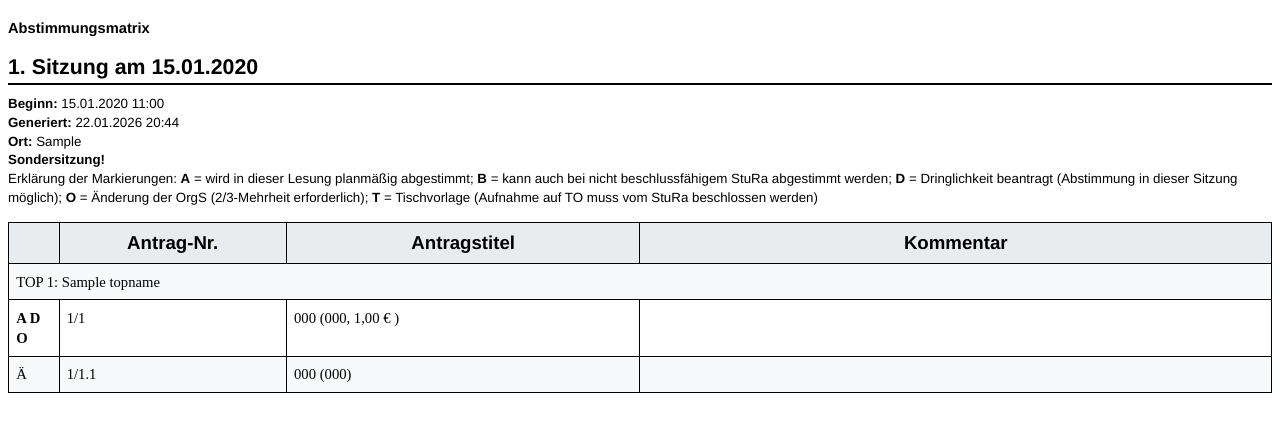
After one commit to JakobSinn/tiro, a Django app: page /sitzung/1/abstimmungsmatrix in a window 1280 px wide. The commit adds this page. Shown: the top 432 px of the page. Run offline with Django 5.2, Linux system fonts and the light colour scheme; tables that the repository leaves empty hold one stand-in row (values such as "Sample post"); some libraries are stand-ins or nearby versions.

Commit message:
Abstimmungsmatrix + TOP-Namenssystem

```diff
--- /dev/null
+++ b/hauptverwalter/helper.py
@@ -0,0 +1,46 @@
+from typing import List
+from .models import Lesung, Sitzung, TOPname
+
+
+def buildTOPs(sitzung: Sitzung) -> List[dict]:
+    lesungen = (
+        Lesung.objects.filter(sitzung=sitzung)
+        .select_related("antrag")
+        .order_by("prio", "-antrag__formell_eingereicht")
+    )
+
+    # Load TOP names once and index by prio
+    topnames_by_prio = {
+        top.prio: top.name for top in TOPname.objects.filter(sitzung=sitzung)
+    }
+
+    grouped = []
+    current_priority = None
+    priority_block = None
+    top_counter = 0  # laufende TOP-Nummer
+
+    for lesung in lesungen:
+        if lesung.prio != current_priority:
+            current_priority = lesung.prio
+            top_counter += 1
+
+            titel = (
+                "TOP "
+                + str(top_counter)
+                + ": "
+                + topnames_by_prio.get(
+                    current_priority,
+                    "",
+                )
+            )
+
+            priority_block = {
+                "prio": current_priority,
+                "titel": titel,
+                "lesungen": [],
+            }
+            grouped.append(priority_block)
+
+        priority_block["lesungen"].append(lesung)
+
+    return grouped
--- a/hauptverwalter/models.py
+++ b/hauptverwalter/models.py
@@ -667,3 +667,21 @@ class Lesung(UUIDPrimaryKeyMixin, models.Model):
 
     def __str__(self):
         return f"Lesung {self.nummer} von {self.antrag} in Sitzung {self.sitzung.nummer}, {self.get_status_display()}"
+
+
+class TOPname(UUIDPrimaryKeyMixin, models.Model):
+    """Gibt einem bestimmten Prioritäten-Level in einer Sitzung einen bestimmten Namen"""
+
+    sitzung = models.ForeignKey(Sitzung, on_delete=models.CASCADE)
+    name = models.CharField(
+        help_text="Der TOP-Name für alle Lesungen mit diesem Prio-Wert", max_length=200
+    )
+    prio = models.IntegerField(
+        verbose_name="Prioritätswert, der mit diesem Namen bezeichnet werden soll",
+        help_text="Niedrige Werte tauchen auf generierten Tagesordnungen früher auf",
+        validators=[MinValueValidator(0)],
+    )
+
+    class Meta:
+        unique_together = [["name", "sitzung"], ["prio", "sitzung"]]
+        ordering = ["sitzung__nummer", "prio"]
--- a/hauptverwalter/urls.py
+++ b/hauptverwalter/urls.py
@@ -8,6 +8,7 @@ from .views import (
     AntragLeiterView,
     BaseAntragView,
     AntragQuittungView,
+    SitzungAbstimmungsmatrixView,
 )
 
 urlpatterns = [
@@ -47,6 +48,11 @@ urlpatterns = [
         name="sitzung_detail_by_nummer",
     ),
     path(
+        "sitzung/<int:nummer>/abstimmungsmatrix",
+        SitzungAbstimmungsmatrixView.as_view(),
+        name="sitzung_matrix",
+    ),
+    path(
         "legislatur/<int:legislatur_nummer>/",
         SitzungListView.as_view(),
         name="legislatur_by_nummer",
--- a/hauptverwalter/views.py
+++ b/hauptverwalter/views.py
@@ -11,6 +11,7 @@ import io
 
 from .models import Antrag, Unterantrag, Sitzung, Legislatur, Lesung  # noqa: F401
 from .forms import BaseAntragForm
+from .helper import buildTOPs
 
 
 def get_current_legislature():
@@ -177,12 +178,49 @@ class SitzungDetailView(DetailView):
             # Lookup by composite key
             return get_object_or_404(queryset, nummer=nummer)
 
-        if nummer:
-            # Lookup by composite key
-            return get_object_or_404(queryset, nummer=nummer)
-
         # If neither lookup works, raise the normal error
         return get_object_or_404(queryset, pk=None)
+
+
+class SitzungAbstimmungsmatrixView(WeasyTemplateResponseMixin, DetailView):
+    """
+    Erzeugt eine Abstimmungsmatrix für eine Sitzung als PDF.
+    """
+
+    model = Sitzung
+    template_name = "hauptverwalter/pdf/abstimmungsmatrix.html"
+    pdf_filename = None  # set dynamically
+
+    def get_object(self, queryset=None):
+        queryset = queryset or self.get_queryset()
+        return get_object_or_404(
+            queryset,
+            nummer=self.kwargs.get("nummer"),
+        )
+
+    def get_context_data(self, **kwargs):
+        context = super().get_context_data(**kwargs)
+
+        sitzung = self.object
+
+        context.update(
+            {
+                "sitzung": sitzung,
+                "bloecke": buildTOPs(sitzung),
+                "now": timezone.now(),
+            }
+        )
+        return context
+
+    def get_pdf_filename(self):
+        return f"sitzung_{self.object.nummer}_abstimmungsmatrix.pdf"
+
+    def get_pdf_response(self, pdf):
+        response = super().get_pdf_response(pdf)
+        response["Content-Disposition"] = (
+            f'inline; filename="{self.get_pdf_filename()}"'
+        )
+        return response
 
 
 class SitzungDocxView(DetailView):
--- /dev/null
+++ b/templates/hauptverwalter/pdf/abstimmungsmatrix.html
@@ -0,0 +1,187 @@
+<!DOCTYPE html>
+<html lang="de">
+<head>
+  <meta charset="utf-8">
+
+  <style>
+    @page {
+      size: A4;
+      margin: 2cm 2cm 3cm 2cm;
+
+      @bottom-center {
+        content: "Abstimmungsmatrix für die {{ sitzung.nummer }}. Sitzung – Seite "
+                 counter(page) " von " counter(pages)
+                 " – Stand {{ now|date:'d.m.Y H:i' }}";
+        font-size: 9pt;
+      }
+    }
+
+    body {
+      font-family: "Times New Roman", Times, serif;
+      font-size: 11pt;
+      line-height: 1.4;
+      color: #000;
+    }
+
+    h1 {
+      font-family: Helvetica, sans-serif;
+      font-size: 16pt;
+      border-bottom: 2px solid #000;
+      margin-bottom: 0.5em;
+    }
+
+    h3 {
+      font-family: Helvetica, sans-serif;
+      font-size: 11pt;
+      margin-top: 1.2em;
+    }
+
+    .meta {
+      font-family: Helvetica, sans-serif;
+      font-size: 10pt;
+      margin-bottom: 1em;
+    }
+
+    /* ---- Bootstrap 5.3 table subset (PDF-safe) ---- */
+
+    .table {
+      width: 100%;
+      border-collapse: collapse;
+      margin-top: 1em;
+      table-layout: fixed;
+    }
+
+    .table th,
+    .table td {
+      border: 1px solid #000;
+      padding: 0.45rem;
+      vertical-align: top;
+    }
+
+    .table thead th {
+      font-family: Helvetica, sans-serif;
+      font-size: 14pt;
+      background-color: #e9ecef;
+    }
+
+    .pdf-form { appearance: auto }
+
+    .table-striped tbody tr:nth-of-type(odd) {
+      background-color: #f8f9fa;
+    }
+
+    /* TOP rows override striping */
+    .top-row td {
+      background-color: #dee2e6 !important;
+      font-family: Helvetica, sans-serif;
+      font-weight: bold;
+    }
+
+    .nowrap {
+      white-space: nowrap;
+    }
+
+    .comment-cell {
+      height: 2.2cm;
+      padding: 0.25em;
+    }
+
+    .comment-field {
+      appearance: auto;
+
+      display: block;
+      width: 100%;
+      height: 100%;          /* now works because parent has explicit height */
+
+      box-sizing: border-box;
+
+      background: transparent;
+      resize: none;
+
+      font-family: "Times New Roman", Times, serif;
+      font-size: 11pt;
+      line-height: 1.4;
+    }
+  </style>
+</head>
+<body>
+  <h3>Abstimmungsmatrix</h3>
+  <h1><strong>{{ sitzung.nummer }}. Sitzung</strong> am {{ sitzung.anfang|date:"d.m.Y" }}</h1>
+
+  <div class="meta">
+    <strong>Beginn:</strong> {{ sitzung.anfang|date:"d.m.Y H:i" }}<br>
+    <strong>Generiert:</strong> {{ now|date:"d.m.Y H:i" }}<br>
+    <strong>Ort:</strong> {{ sitzung.ort }}<br>
+    {% if sitzung.is_sondersitzung %}
+    <strong>Sondersitzung!</strong><br>
+    {% endif %}
+    {% if sitzung.anmerkung %}
+    <strong>Anmerkung des Präsidiums:</strong> {{ sitzung.anmerkung }} <br>
+    {% endif %}
+    Erklärung der Markierungen: <strong>A</strong> = wird in dieser Lesung planmäßig abgestimmt; <strong>B</strong> = kann auch bei nicht beschlussfähigem StuRa abgestimmt werden; <strong>D</strong> = Dringlichkeit beantragt (Abstimmung in dieser Sitzung möglich); <strong>O</strong> = Änderung der OrgS (2/3-Mehrheit erforderlich); <strong>T</strong> = Tischvorlage (Aufnahme auf TO muss vom StuRa beschlossen werden)
+  </div>
+
+  <table class="table table-striped table-bordered">
+    <colgroup>
+      <col style="width: 4%;">
+      <col style="width: 18%;">
+      <col style="width: 28%;">
+      <col style="width: 50%;">
+    </colgroup>
+    <thead>
+      <tr>
+        <th></th>
+        <th class="nowrap">Antrag-Nr.</th>
+        <th>Antragstitel</th>
+        <th>Kommentar</th>
+      </tr>
+    </thead>
+    <tbody>
+
+      {% for block in bloecke %}
+        <!-- TOP title row -->
+        <tr class="table-primary">
+          <td colspan="4">
+            {{ block.titel }}
+          </td>
+        </tr>
+
+        {% for lesung in block.lesungen %}
+          <tr>
+            <td>
+              {% if lesung.abstimmbar %}<strong>A </strong>{% endif%}
+              {% if lesung.antrag.beschlussfaehigkeitssicher %}<strong>B </strong>{% endif%}
+              {% if lesung.dringlichkeit_beantragt %}<strong>D </strong>{% endif%}
+              {% if lesung.antrag.will_orgsatzung_aendern%}<strong>O </strong>{% endif%}
+              {% if lesung.is_tischvorlage %}<strong>T</strong>{% endif%}
+            <td class="nowrap">
+              {{ lesung.antrag.legislatur.nummer }}/{{ lesung.antrag.nummer }}
+            </td>
+            <td>
+              {{ lesung.antrag.titel }} ({{ lesung.antrag.antragssteller }}{% if lesung.antrag.is_finanzantrag %}, {{lesung.antrag.antragssumme}} € {% endif %})
+            </td>
+            <td></td>
+          </tr>
+          {% for ua in lesung.antrag.unterantrag_set.all %}
+          <tr>
+            <td>Ä</td>
+            <td class="nowrap">
+              {{ ua.hauptantrag.legislatur.nummer }}/{{ ua.hauptantrag.nummer }}.{{ ua.nummer }}
+            </td>
+            <td>
+              {{ ua.titel }} ({{ ua.antragssteller }})
+            </td><td></td>
+          </tr>
+          {% endfor %}
+        {% endfor %}
+
+      {% endfor %}
+
+    </tbody>
+  </table>
+
+
+
+
+</body>
+</html>
--- a/templates/hauptverwalter/sitzung_detail.html
+++ b/templates/hauptverwalter/sitzung_detail.html
@@ -10,6 +10,7 @@
 {% if sitzung.anmerkungen %}
 <h5>Anmerkung des Präsidiums: {{ sitzung.anmerkungen|safe }}</h5>
 {% endif %}
+<h5><a href="{% url "sitzung_matrix" sitzung.nummer %}">Abstimmungsmatrix (pdf)</a></h5>
 {% if sitzung.is_running %}
 <h5 class="text-warning">
     Diese Sitzung läuft planmäßig gerade!
--- a/tiro_sitzungsverwalter/settings.py
+++ b/tiro_sitzungsverwalter/settings.py
@@ -38,7 +38,7 @@ INSTALLED_APPS = [
     "django.contrib.messages",
     "django.contrib.staticfiles",
     "hauptverwalter",
-    "weasyprintdjango_bootstrap5",
+    "django_bootstrap5",
 ]
 
 MIDDLEWARE = [
```
Also changed, not shown: hauptverwalter/migrations/0005_topname.py (added).
